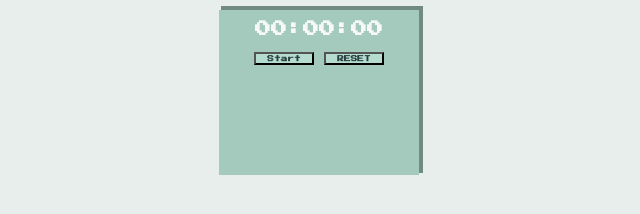
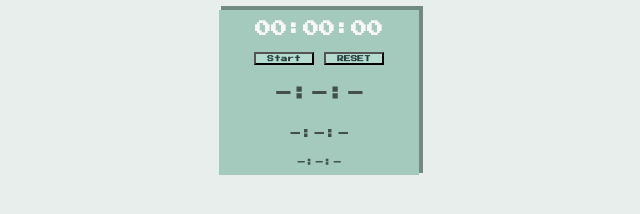
Before and after one commit to olafaxe/stopwatch, a React (Create React App) app: page / in a window 1280 px wide. Shown: the part 140-354 px from the top of the page, without its empty margins (321-961 px from the left). Built offline with nearby package versions, Linux system fonts and the light colour scheme.

Commit message:
css update

```diff
--- a/src/App.js
+++ b/src/App.js
@@ -18,7 +18,7 @@ class App extends Component {
       ms: 0,
       ss: 0,
       mm: 0,
-      splitAll: []
+      splitAll: ["-:-:-", "-:-:-", "-:-:-"]
     };
 
     this.clickHandle = this.clickHandle.bind(this);
@@ -91,7 +91,7 @@ class App extends Component {
       ms: 0,
       ss: 0,
       mm: 0,
-      splitAll: []
+      splitAll: ["-:-:-", "-:-:-", "-:-:-"]
     });
   }
 
--- a/src/App.scss
+++ b/src/App.scss
@@ -66,19 +66,6 @@ body {
   }
 }
 
-.split-container {
-  display: flex;
-  align-items: center;
-  justify-content: center;
-  position: relative;
-
-  p {
-    position: absolute;
-    right: 20px;
-    top: 5px;
-    color: red;
-  }
-}
 .fadein {
   animation: fadein;
   animation-duration: 1s;
@@ -111,18 +98,42 @@ body {
   }
 }
 
+.split-container {
+  display: flex;
+  align-items: center;
+  justify-content: center;
+  position: relative;
+
+  p {
+    position: absolute;
+    right: 20px;
+    top: 5px;
+    color: red;
+  }
+}
+
 .split-container-container {
   display: flex;
   flex-direction: column;
 }
 .split-container:nth-child(1) {
   font-size: 150%;
+  p {
+    right: 2px;
+  }
 }
 .split-container:nth-child(2) {
   font-size: 100%;
-  opacity: 0.7;
+  color: #0000007a;
+  p {
+    right: 32px;
+  }
 }
 .split-container:nth-child(3) {
   font-size: 75%;
-  opacity: 0.3;
+  color: #00000036;
+
+  p {
+    right: 48px;
+  }
 }
```
Also changed, not shown: 1 other file (tests, documents, lock files or other folders).
